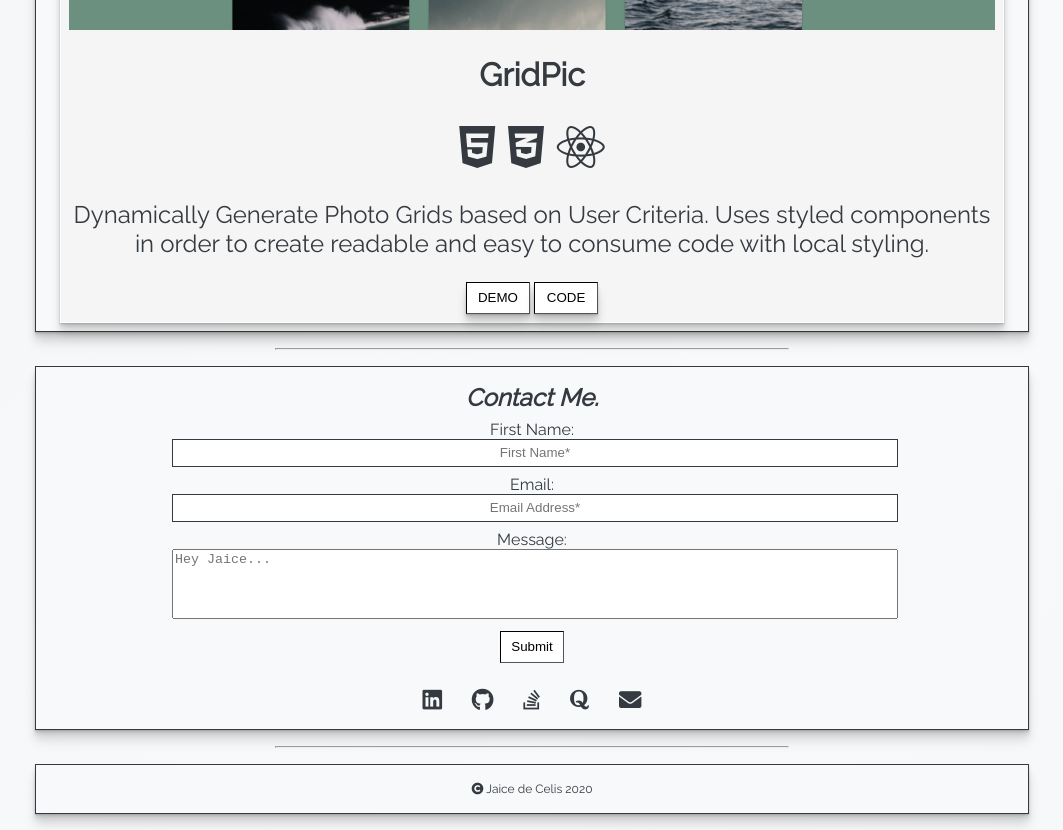
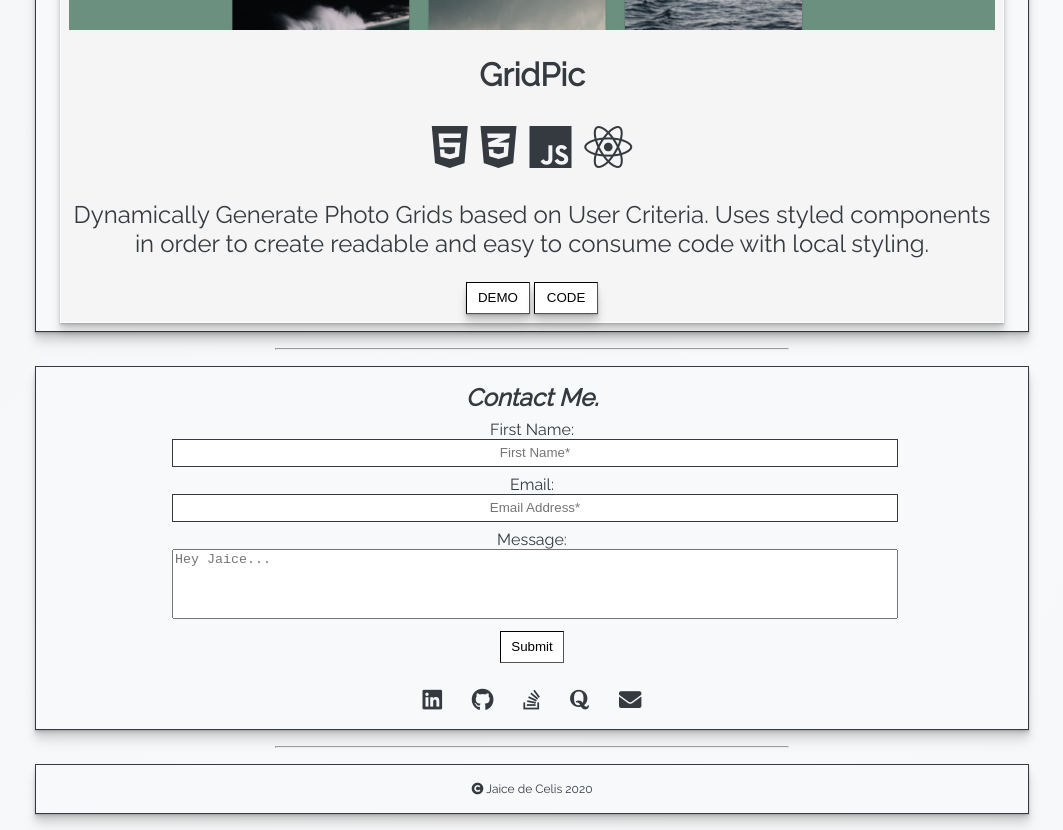
Before and after one commit to jaicedev/jaicedev.github.io-old, a plain HTML site: page index.html in a window 1280 px wide. Shown: the part 3340-4170 px from the top of the page, without its empty margins (108-1171 px from the left). Drawn offline with Linux system fonts and the light colour scheme.

Commit message:
Added Vanilla JS Logo to GridPic

```diff
--- a/index.html
+++ b/index.html
@@ -242,6 +242,9 @@
                 <i class="fab fa-css3-alt"></i>
               </li>
               <li>
+                <i class="fab fa-js"></i>
+              </li>
+              <li>
                 <i class="fab fa-react"></i>
               </li>
             </ul>
```
